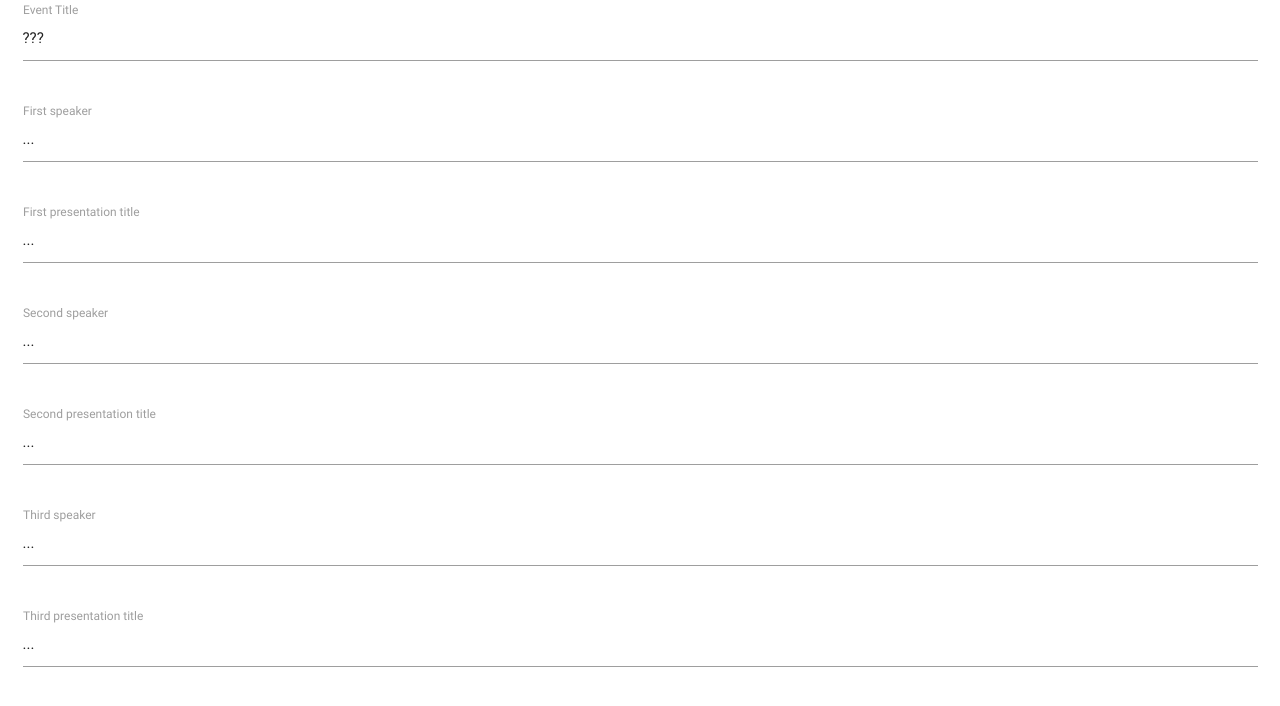
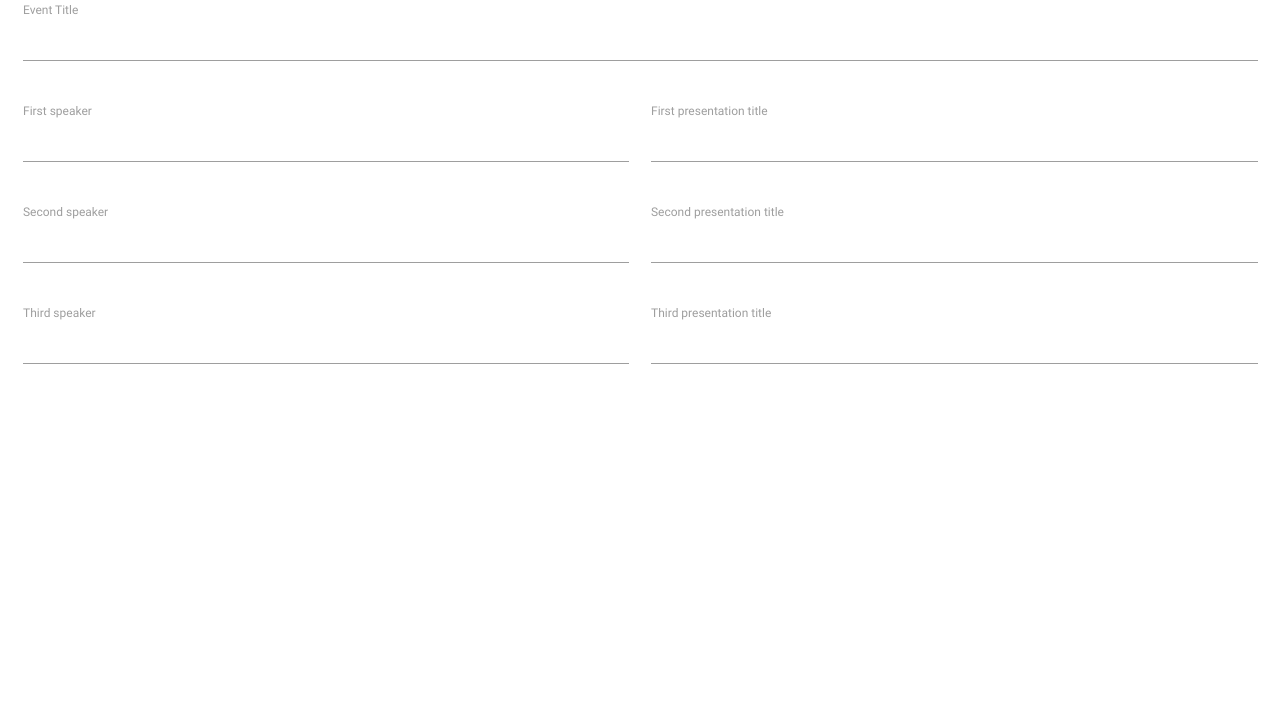
Before and after one commit to knowit/nodecg-ccrew-bundle, a website: page dashboard/breakscreen.html in a window 1280 px wide. Drawn offline with nearby package versions, Linux system fonts and the light colour scheme.

Commit message:
breakscreen2: Cleanup, 8 width.

```diff
--- a/dashboard/breakscreen.html
+++ b/dashboard/breakscreen.html
@@ -26,43 +26,39 @@
     <form class="col s12">
       <div class="row">
         <div class="input-field col s12">
-          <input id="event_title" type="text" class="validate" value="???">
+          <!-- We need to use &nbsp; as default value or else the labels of
+            materialize will cover our js-injected text ... -->
+          <input id="event_title" type="text" class="validate" value="&nbsp;">
           <label for="event_title" class="active">Event Title</label>
         </div>
       </div>
       <div class="row">
-        <div class="input-field col s12">
-          <input id="first" type="text" class="validate" value="...">
+        <div class="input-field col s6">
+          <input id="first" type="text" class="validate" value="&nbsp">
           <label for="first" class="active">First speaker</label>
         </div>
-      </div>
-      <div class="row">
-        <div class="input-field col s12">
-          <input id="first_pres" type="text" class="validate" value="...">
+        <div class="input-field col s6">
+          <input id="first_pres" type="text" class="validate" value="&nbsp">
           <label for="first_pres" class="active">First presentation title</label>
         </div>
       </div>
       <div class="row">
-        <div class="input-field col s12">
-          <input id="second" type="text" class="validate" value="...">
+        <div class="input-field col s6">
+          <input id="second" type="text" class="validate" value="&nbsp">
           <label for="second" class="active">Second speaker</label>
         </div>
-      </div>
-      <div class="row">
-        <div class="input-field col s12">
-          <input id="second_pres" type="text" class="validate" value="...">
+        <div class="input-field col s6">
+          <input id="second_pres" type="text" class="validate" value="&nbsp">
           <label for="second_pres" class="active">Second presentation title</label>
         </div>
       </div>
       <div class="row">
-        <div class="input-field col s12">
-          <input id="third" type="text" class="validate" value="...">
+        <div class="input-field col s6">
+          <input id="third" type="text" class="validate" value="&nbsp">
           <label for="third" class="active">Third speaker</label>
         </div>
-      </div>
-      <div class="row">
-        <div class="input-field col s12">
-          <input id="third_pres" type="text" class="validate" value="...">
+        <div class="input-field col s6">
+          <input id="third_pres" type="text" class="validate" value="&nbsp">
           <label for="third_pres" class="active">Third presentation title</label>
         </div>
       </div>
--- a/extension.js
+++ b/extension.js
@@ -2,7 +2,7 @@
 
 module.exports = function (nodecg) {
 
-  const event_title = nodecg.Replicant('event_title', {defaultValue: 'default from server', persistent: true});
+  const event_title = nodecg.Replicant('event_title', {defaultValue: '', persistent: true});
 
   const first = nodecg.Replicant('first', {defaultValue: '', persistent: true});
   const first_pres = nodecg.Replicant('first_pres', {defaultValue: '', persistent: true});
--- a/graphics/app/index.js
+++ b/graphics/app/index.js
@@ -15,7 +15,7 @@
   console.log("index.js GO!", event_title, first);
 
   setTimeout(() => {
-    event_title.on('change', newVal => { console.log("EVENTNAME GOT", newVal); document.getElementById('event_title').innerText = safe(newVal) });
+    event_title.on('change', newVal => document.getElementById('event_title').innerText = safe(newVal));
 
     first.on('change', newVal => document.getElementById('first').innerText = safe(newVal));
     first_pres.on('change', newVal => document.getElementById('first_pres').innerText = safe(newVal));
--- a/package.json
+++ b/package.json
@@ -23,7 +23,7 @@
       {
         "name": "breakscreen",
         "title": "Breakscreen",
-        "width": 4,
+        "width": 8,
         "file": "breakscreen.html",
         "headerColor": "#9f9bbd"
       }
```
Also changed, not shown: graphics/breakscreen2.html (+1 -1 lines).
